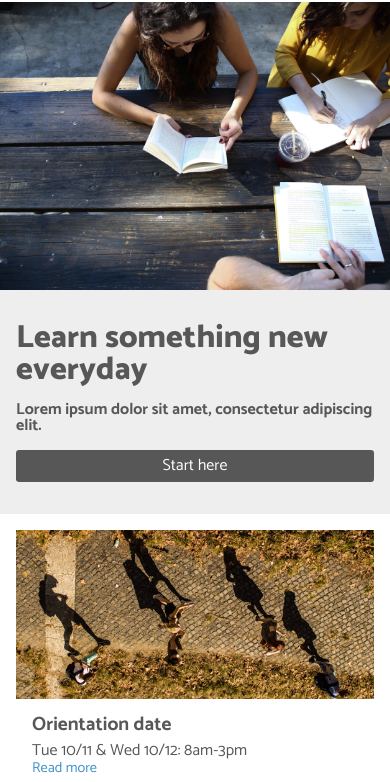
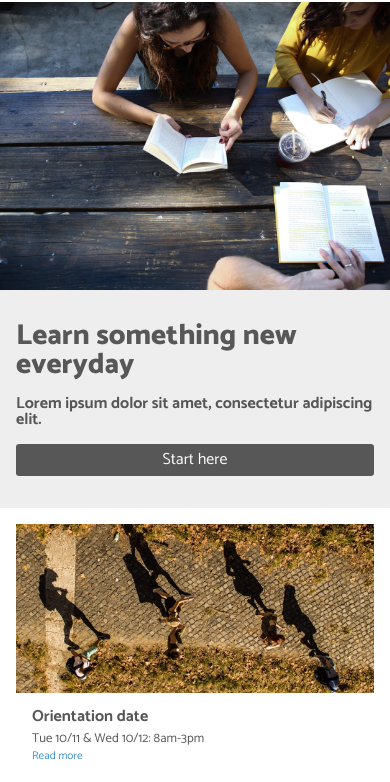
Before and after one commit to karenau/colmar_academy, a plain HTML site: page index.html in a window 390 px wide. Shown: the part 62-844 px from the top of the page. Drawn offline with Linux system fonts and the light colour scheme.

Commit message:
Complete mobile touchups.

```diff
--- a/resources/css/style.css
+++ b/resources/css/style.css
@@ -20,6 +20,17 @@ h3 {
 }
 p {
   font-size: 1rem;
+}
+@media only screen and (max-width:480px) {
+  h1 {
+    font-size: 1.8rem;
+  }
+  h3 {
+    font-size: 1rem;
+  }
+  p {
+    font-size: 0.8rem;
+  }
 }
 /*header*/
 header {
@@ -122,7 +133,7 @@ header .mobile {
   background-color: #8B8B8B;
 }
 
-@media only screen and (max-width: 480px){
+@media only screen and (max-width: 480px) {
   .banner {
     display: block;
     padding: 0rem;
@@ -240,7 +251,10 @@ header .mobile {
   }
   .moreinfo .child .description {
     margin: 1rem;
-    width: 100%;
+    width: auto;
+  }
+  .moreinfo .child a {
+    font-size: 0.7rem;
   }
 }
 
@@ -372,6 +386,7 @@ header .mobile {
 .thesisexamples .child .description h3 {
   padding-bottom: 0.5rem;
 }
+
 @media only screen and (max-width: 480px) {
   .thesisexamples,
   .videosection .description {
@@ -393,6 +408,6 @@ footer {
   display: flex;
   justify-content: space-between;
 }
-nav a{
+nav a {
   font-size: 0.9rem;
 }
```
